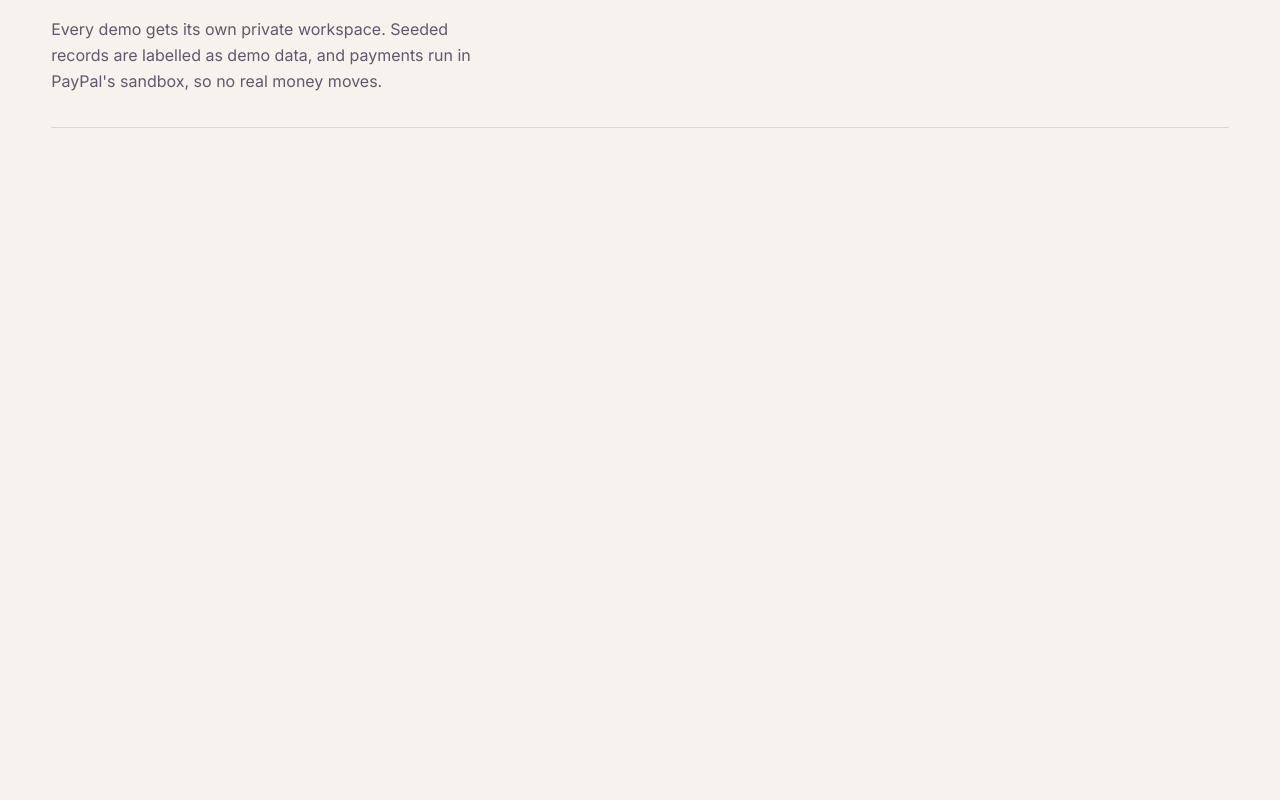
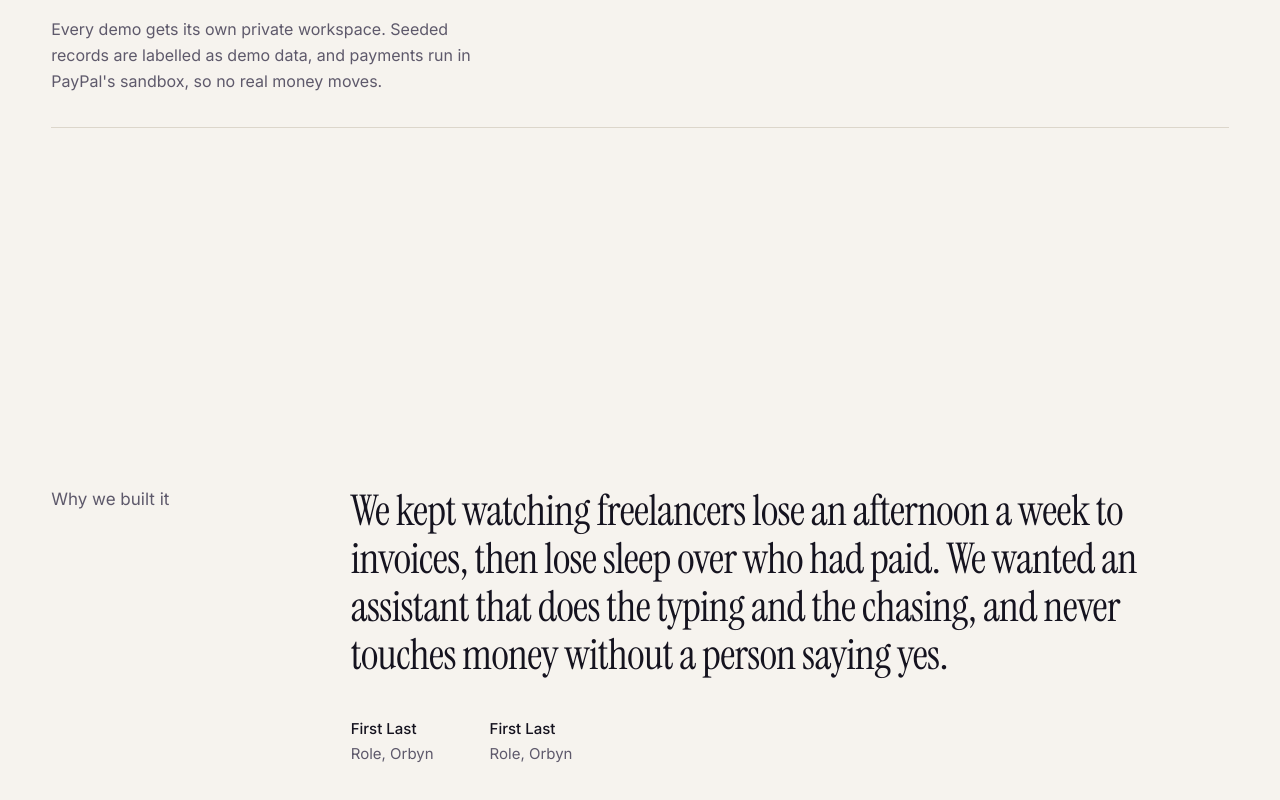
Before and after one commit to Saakar22/orbyn, a Next.js app: page / in a window 1280 px wide. Shown: the part 7040-7840 px from the top of the page. Before the commit the page ends 7348 px from the top, so only its background shows below. Built offline with nearby package versions, Linux system fonts and the light colour scheme; no server answers.

Commit message:
Landing builder note: team quote (placeholder copy)

```diff
--- a/src/app/landing.css
+++ b/src/app/landing.css
@@ -649,6 +649,27 @@ html.lenis body {
     }
   }
 
+  /* ---------- Builder note ---------- */
+  .landing .note {
+    padding-block: var(--section-gap);
+  }
+  .landing .note blockquote {
+    font-size: clamp(1.625rem, 3.3vw, 3.25rem);
+    line-height: 1.14;
+    text-wrap: pretty;
+  }
+  .landing .note figcaption {
+    display: flex;
+    flex-wrap: wrap;
+    gap: 1rem 3.5rem;
+    margin-top: clamp(1.75rem, 3vw, 2.75rem);
+    font-size: 0.9375rem;
+  }
+  .landing .note figcaption > div {
+    display: grid;
+    gap: 0.15rem;
+  }
+
   @media (prefers-reduced-motion: reduce) {
     .landing .story-dots i,
     .landing .mask > span,
--- a/src/app/page.tsx
+++ b/src/app/page.tsx
@@ -4,6 +4,7 @@ import { Playground } from "@/components/landing/playground";
 import { Story } from "@/components/landing/story";
 import { Statement } from "@/components/landing/statement";
 import { Trust } from "@/components/landing/trust";
+import { BuilderNote } from "@/components/landing/builder-note";
 import { SmoothScroll } from "@/components/landing/smooth-scroll";
 import "./landing.css";
 
@@ -27,6 +28,7 @@ export default function Landing() {
         <Story />
         <Playground />
         <Trust />
+        <BuilderNote />
       </main>
     </div>
   );
--- /dev/null
+++ b/src/components/landing/builder-note.tsx
@@ -0,0 +1,29 @@
+// PLACEHOLDER COPY: the quote and both names below are stand-ins. Replace them with your own words.
+const QUOTE =
+  "We kept watching freelancers lose an afternoon a week to invoices, then lose sleep over who had paid. We wanted an assistant that does the typing and the chasing, and never touches money without a person saying yes.";
+
+const BUILDERS = [
+  { name: "First Last", role: "Role, Orbyn" },
+  { name: "First Last", role: "Role, Orbyn" },
+];
+
+export function BuilderNote() {
+  return (
+    <section id="team" className="note">
+      <div className="grid-12">
+        <h2 className="col-span-12 text-[length:var(--step-lead)] text-[var(--ink-soft)] md:col-span-3">Why we built it</h2>
+        <figure className="col-span-12 mt-6 md:col-span-9 md:mt-0">
+          <blockquote className="font-display">{QUOTE}</blockquote>
+          <figcaption>
+            {BUILDERS.map((builder, i) => (
+              <div key={i}>
+                <span className="font-medium">{builder.name}</span>
+                <span className="text-[var(--ink-soft)]">{builder.role}</span>
+              </div>
+            ))}
+          </figcaption>
+        </figure>
+      </div>
+    </section>
+  );
+}
```
